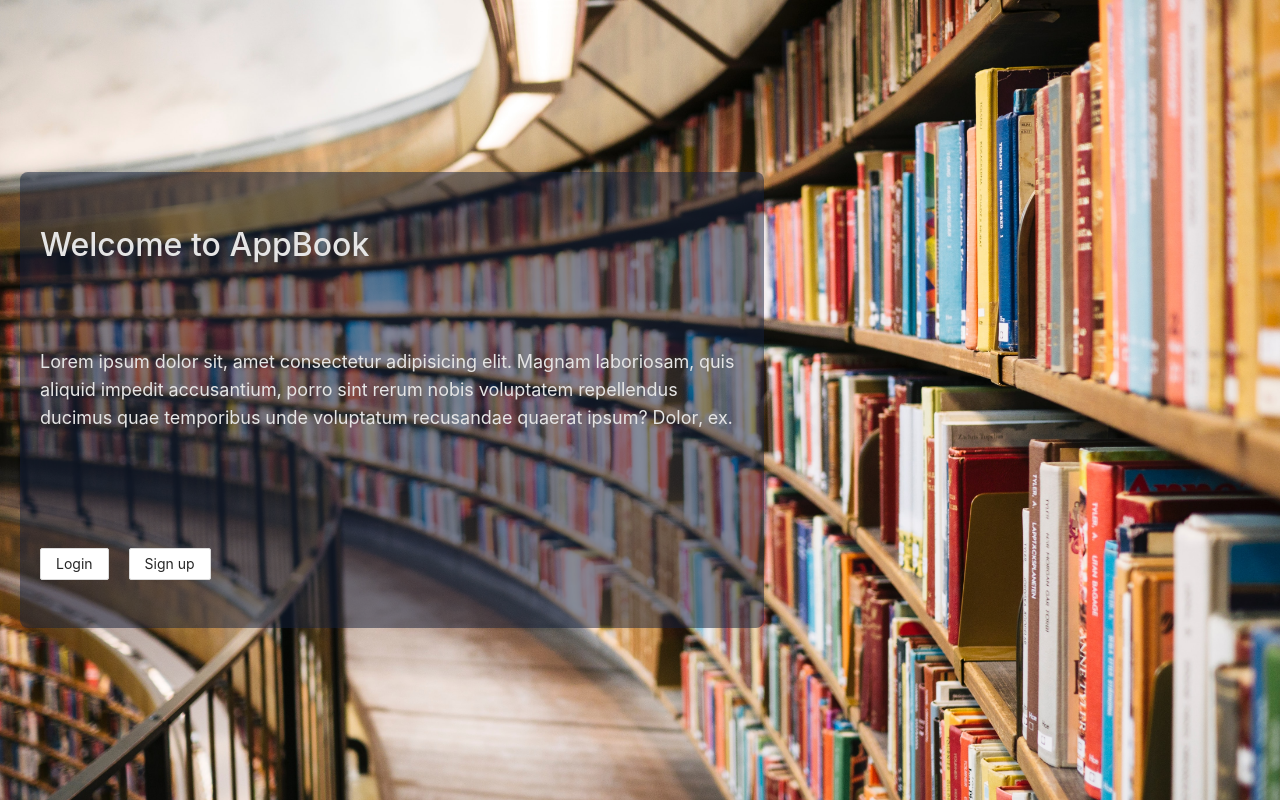
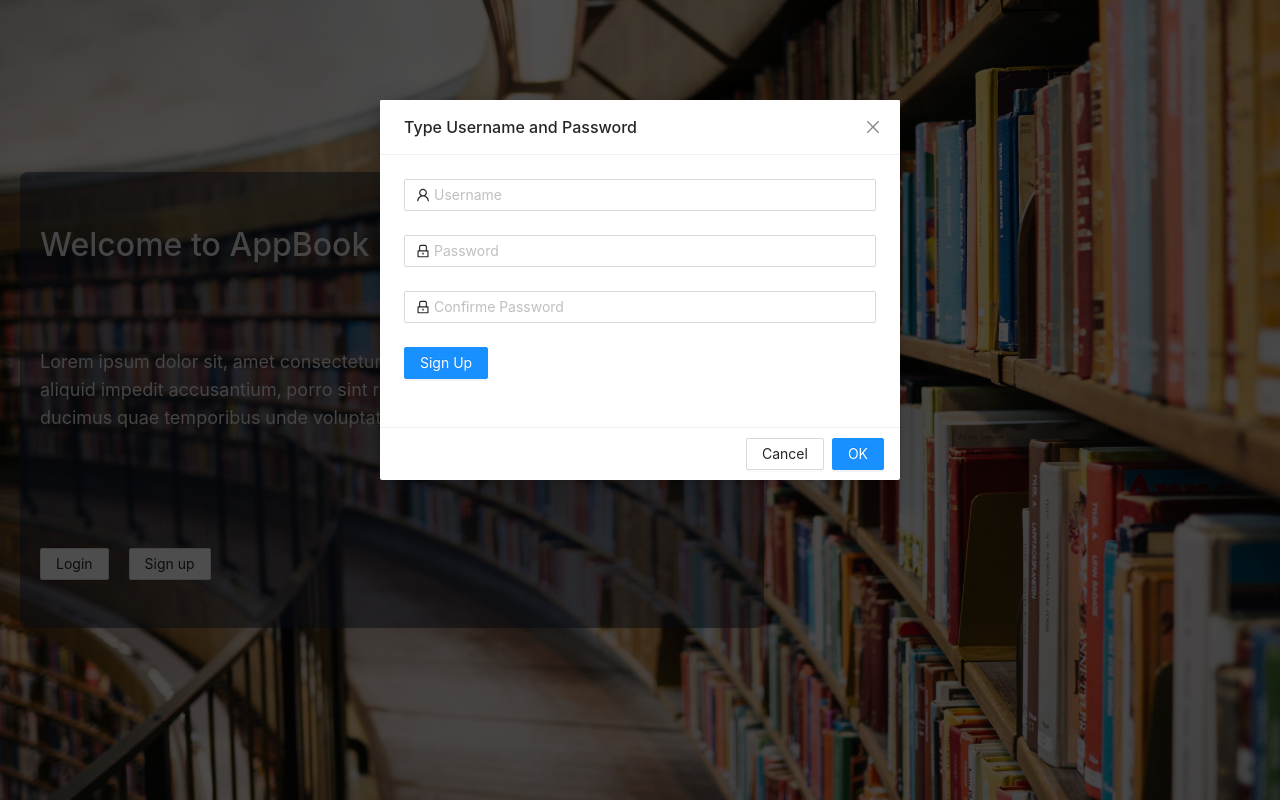
Before and after one commit to atejap05/bootcamp-dev-web-project02, a React (Create React App) app: page / in a window 1280 px wide. Built offline with nearby package versions, Linux system fonts and the light colour scheme.

Commit message:
add sign up comp

```diff
--- a/src/components/Login.jsx
+++ b/src/components/Login.jsx
@@ -3,7 +3,6 @@ import { Form, Input, Button, Checkbox } from "antd";
 import { UserOutlined, LockOutlined } from "@ant-design/icons";
 import classes from "../css/styles.module.css";
 
-//TODO: fazer estilo modal Overlay !!!
 const Login = () => {
   const onFinish = values => {
     console.log("Received values of form: ", values);
@@ -11,7 +10,7 @@ const Login = () => {
 
   return (
     <Form
-      name="normal_login"
+      name="login-form"
       className={classes.login}
       initialValues={{
         remember: true,
@@ -47,19 +46,11 @@ const Login = () => {
           placeholder="Password"
         />
       </Form.Item>
-      <Form.Item>
-        <Form.Item name="remember" valuePropName="checked" noStyle>
-          <Checkbox>Remember me</Checkbox>
-        </Form.Item>
-
-        <button className="login-form-forgot">Forgot password</button>
-      </Form.Item>
 
       <Form.Item>
         <Button type="primary" htmlType="submit" className="login-form-button">
           Log in
         </Button>
-        Or <button>register now!</button>
       </Form.Item>
     </Form>
   );
--- a/src/components/SingUp.jsx
+++ b/src/components/SingUp.jsx
@@ -1,8 +1,74 @@
 import React from "react";
+import { Form, Input, Button, Checkbox } from "antd";
+import { UserOutlined, LockOutlined } from "@ant-design/icons";
 import classes from "../css/styles.module.css";
 
-const SingUp = () => {
-  return <div>SingUp</div>;
+const SignUp = () => {
+  const onFinish = values => {
+    console.log("Received values of form: ", values);
+  };
+
+  return (
+    <Form
+      name="sign-up-form"
+      className={classes.login}
+      initialValues={{
+        remember: true,
+      }}
+      onFinish={onFinish}
+    >
+      <Form.Item
+        name="username"
+        rules={[
+          {
+            required: true,
+            message: "Please input your Username!",
+          },
+        ]}
+      >
+        <Input
+          prefix={<UserOutlined className="site-form-item-icon" />}
+          placeholder="Username"
+        />
+      </Form.Item>
+      <Form.Item
+        name="password"
+        rules={[
+          {
+            required: true,
+            message: "Please input your Password!",
+          },
+        ]}
+      >
+        <Input
+          prefix={<LockOutlined className="site-form-item-icon" />}
+          type="password"
+          placeholder="Password"
+        />
+      </Form.Item>
+      <Form.Item
+        name="password"
+        rules={[
+          {
+            required: true,
+            message: "Please input your Password!",
+          },
+        ]}
+      >
+        <Input
+          prefix={<LockOutlined className="site-form-item-icon" />}
+          type="password"
+          placeholder="Confirme Password"
+        />
+      </Form.Item>
+
+      <Form.Item>
+        <Button type="primary" htmlType="submit" className="login-form-button">
+          Sign Up
+        </Button>
+      </Form.Item>
+    </Form>
+  );
 };
 
-export default SingUp;
+export default SignUp;
--- /dev/null
+++ b/src/components/UI/ModalComponent.jsx
@@ -0,0 +1,30 @@
+import React, { useState, useEffect } from "react";
+import { Button, Modal } from "antd";
+
+const ModalComponent = ({ children, showModal }) => {
+  const [isModalOpen, setIsModalOpen] = useState(false);
+
+  useEffect(() => {
+    setIsModalOpen(true);
+  }, [showModal]);
+
+  const handleOk = () => {
+    setIsModalOpen(false);
+  };
+  const handleCancel = () => {
+    setIsModalOpen(false);
+  };
+  return (
+    <>
+      <Modal
+        title="Type Username and Password"
+        open={isModalOpen}
+        onOk={handleOk}
+        onCancel={handleCancel}
+      >
+        {children}
+      </Modal>
+    </>
+  );
+};
+export default ModalComponent;
--- a/src/css/styles.module.css
+++ b/src/css/styles.module.css
@@ -88,7 +88,7 @@ body {
       margin-bottom: 0.8rem; }
 
 .login {
-  background-color: red; }
+  background-color: #ffffff; }
 
 .home {
   padding: 2rem;
--- a/src/pages/Home.jsx
+++ b/src/pages/Home.jsx
@@ -2,13 +2,28 @@ import React, { useState } from "react";
 import classes from "../css/styles.module.css";
 import AntButton from "../components/UI/AntButton";
 import Login from "../components/Login";
+import ModalComponent from "../components/UI/ModalComponent";
+import SignUp from "../components/SingUp";
 
 const Home = () => {
   const [showLoginForm, setShowLoginForm] = useState(false);
+  const [showSignUpForm, setShowSignUpForm] = useState(false);
+
+  const onClickLoginHandler = () => {
+    setShowLoginForm(true);
+  };
+  const onClickSignUpHandler = () => {
+    setShowSignUpForm(true);
+  };
 
   return (
     <section className={classes.home}>
-      {showLoginForm && <Login />}
+      <ModalComponent showModal={showLoginForm}>
+        <Login />
+      </ModalComponent>
+      <ModalComponent showModal={showSignUpForm}>
+        <SignUp />
+      </ModalComponent>
       <article className={classes["home__container"]}>
         <h1>Welcome to AppBook</h1>
         <p>
@@ -18,8 +33,8 @@ const Home = () => {
           recusandae quaerat ipsum? Dolor, ex.
         </p>
         <div>
-          <AntButton onClick={() => setShowLoginForm(true)}>Login</AntButton>
-          <AntButton>Sign up</AntButton>
+          <AntButton onClick={onClickLoginHandler}>Login</AntButton>
+          <AntButton onClick={onClickSignUpHandler}>Sign up</AntButton>
         </div>
       </article>
     </section>
--- a/src/sass/components/_login.scss
+++ b/src/sass/components/_login.scss
@@ -1,3 +1,3 @@
 .login {
-  background-color: red;
+  background-color: $color-white;
 }
```
